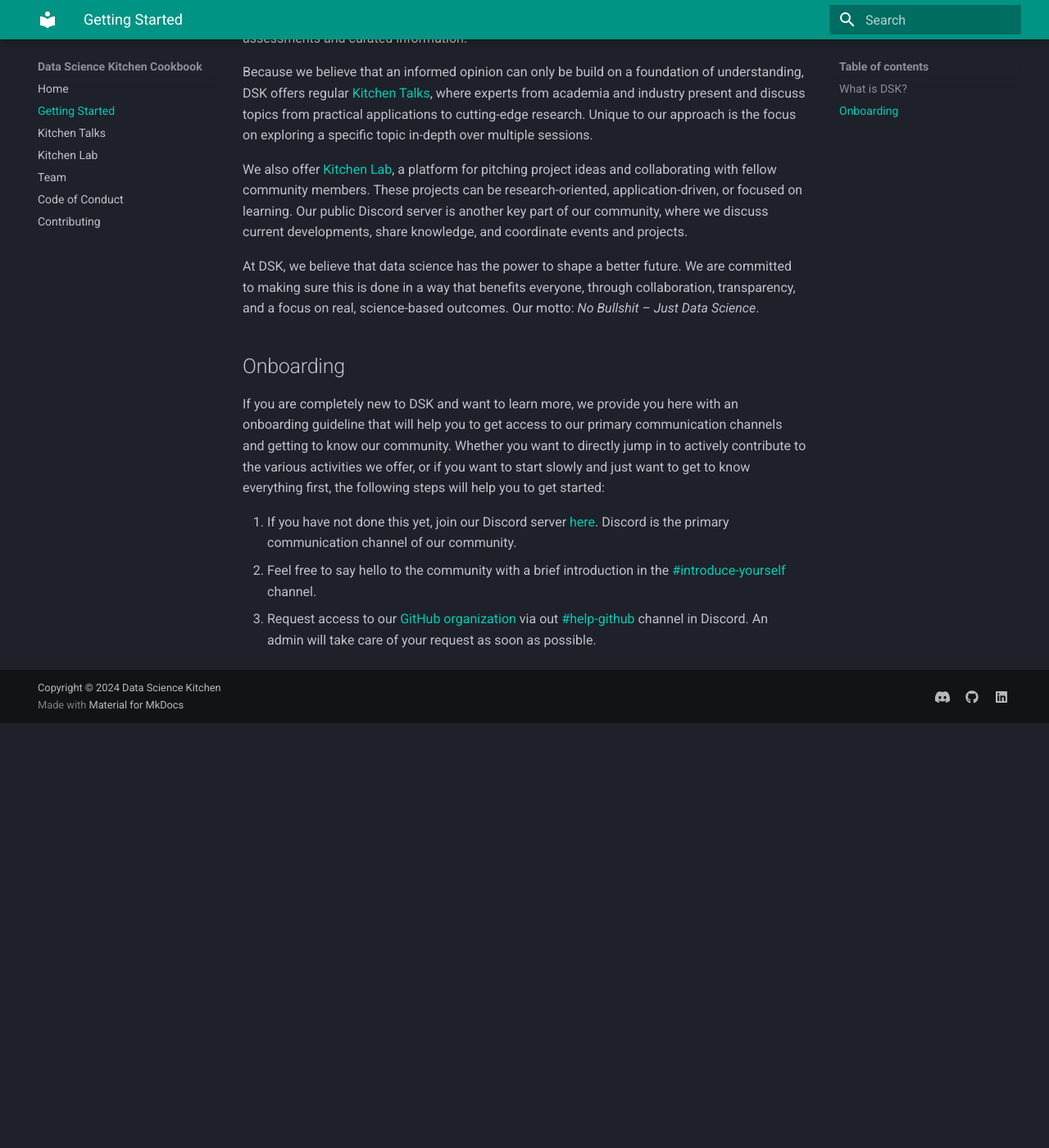
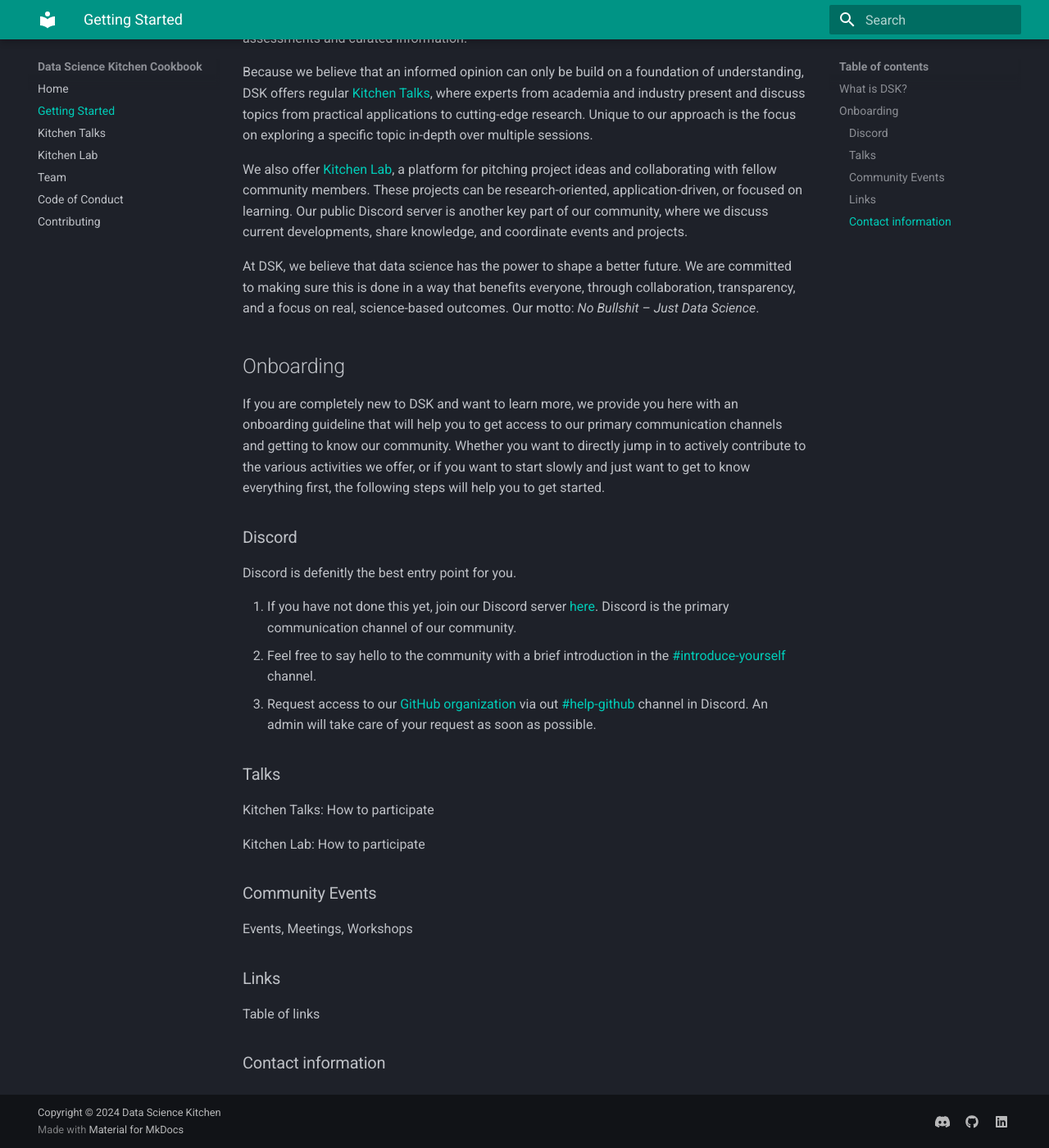
Before and after one commit to data-science-kitchen/cookbook, an MkDocs documentation site: the page built from docs/getting_started.md, in a window 1280 px wide and 1400 px high, scrolled down 536 px. Shown: the whole window at 82% size. Built offline with MkDocs 1.6.1 and Material for MkDocs 9.7.7, drawn with Linux system fonts in a browser that asks for light colours; before the commit the page ends 1418 px from its top, so only the background shows below that.

Commit message:
docs: added structur to fill

```diff
--- a/docs/getting_started.md
+++ b/docs/getting_started.md
@@ -16,8 +16,28 @@ At DSK, we believe that data science has the power to shape a better future. We
 
 ## Onboarding
 
-If you are completely new to DSK and want to learn more, we provide you here with an onboarding guideline that will help you to get access to our primary communication channels and getting to know our community. Whether you want to directly jump in to actively contribute to the various activities we offer, or if you want to start slowly and just want to get to know everything first, the following steps will help you to get started:
+If you are completely new to DSK and want to learn more, we provide you here with an onboarding guideline that will help you to get access to our primary communication channels and getting to know our community. Whether you want to directly jump in to actively contribute to the various activities we offer, or if you want to start slowly and just want to get to know everything first, the following steps will help you to get started.
 
-1. If you have not done this yet, join our Discord server [here](). Discord is the primary communication channel of our community.
+### Discord
+
+Discord is defenitly the best entry point for you.
+
+1. If you have not done this yet, join our Discord server [here](https://discord.gg/rtpgc6FCGZ). Discord is the primary communication channel of our community.
 2. Feel free to say hello to the community with a brief introduction in the [#introduce-yourself](https://discord.com/channels/1266840090987200708/1272650912606982205) channel.
 3. Request access to our [GitHub organization](https://github.com/data-science-kitchen) via out [#help-github](https://discord.com/channels/1266840090987200708/1285341289377829038) channel in Discord. An admin will take care of your request as soon as possible.
+
+### Talks
+
+Kitchen Talks: How to participate
+
+Kitchen Lab: How to participate
+
+### Community Events
+
+Events, Meetings, Workshops
+
+### Links
+
+Table of links
+
+### Contact information
```
